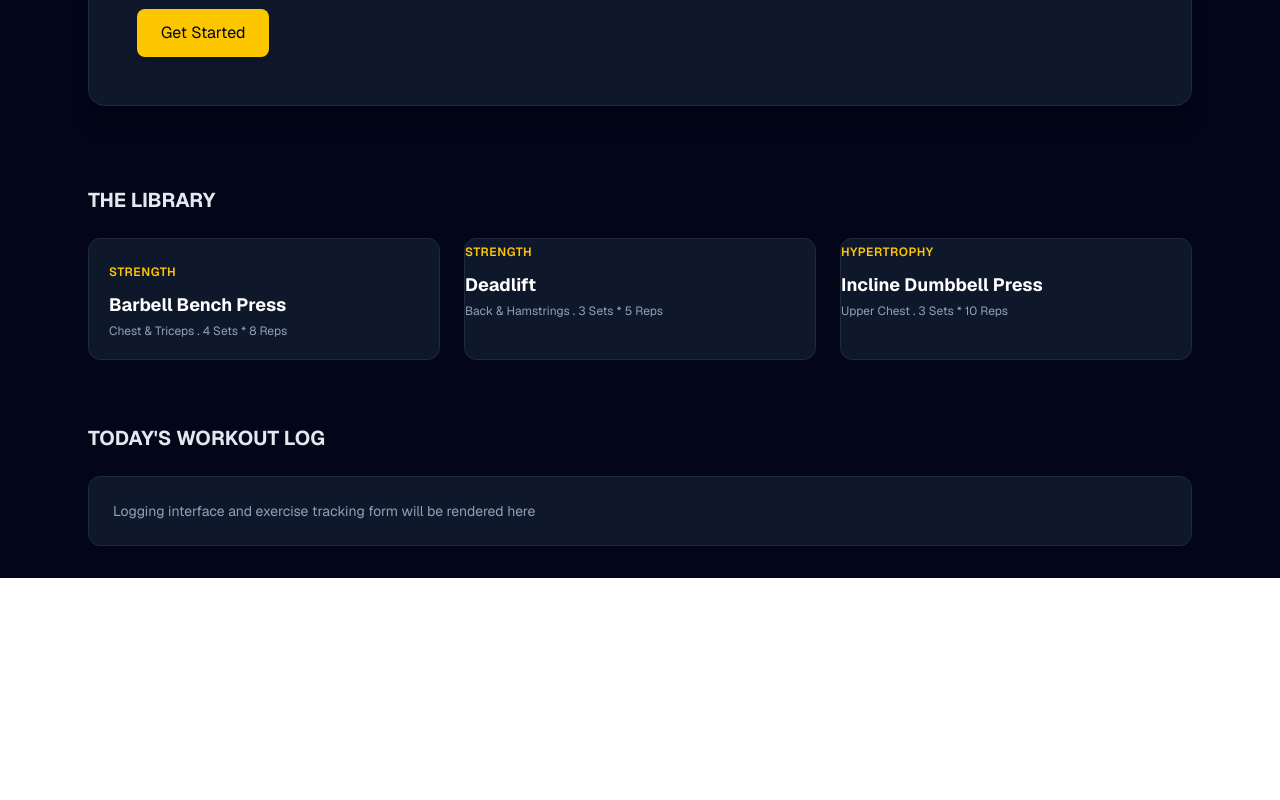
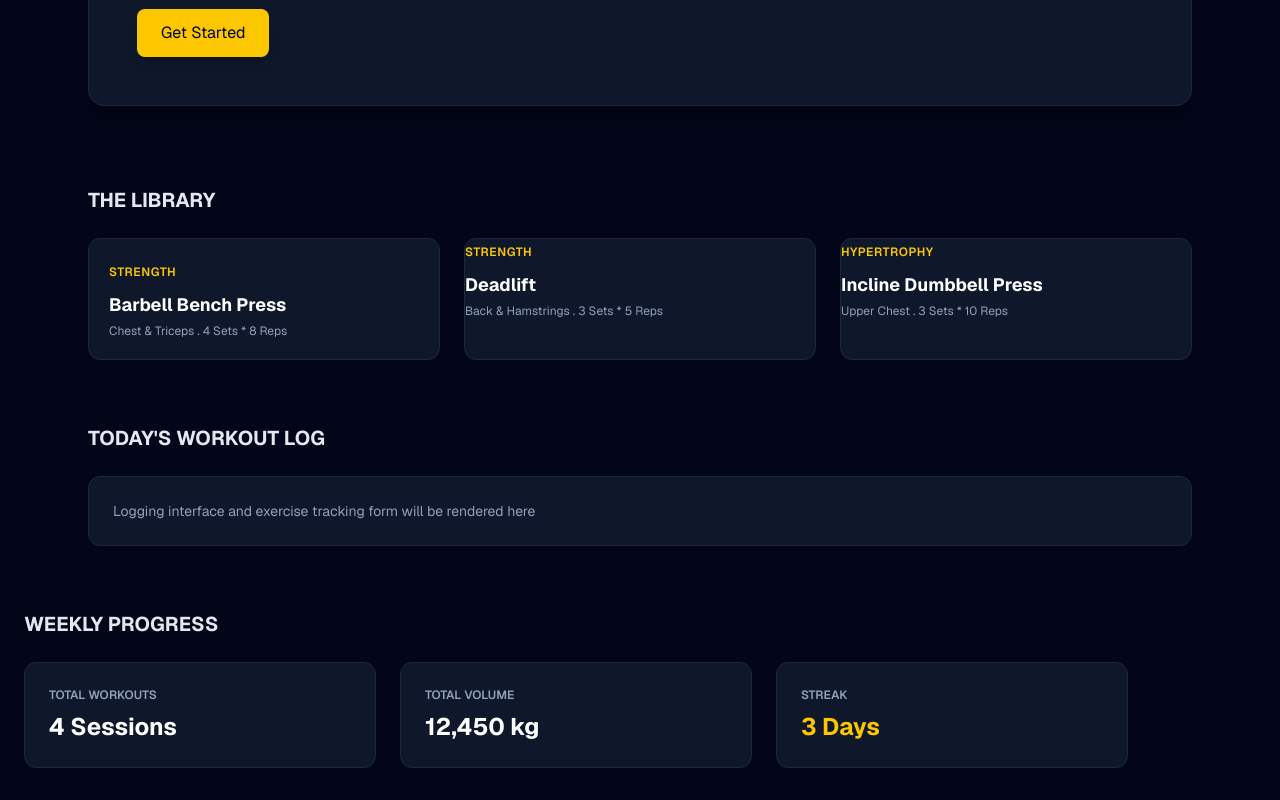
Before and after one commit to sumandebnath-tech/B14-A6-Fit-Log, a Next.js app: page / in a window 1280 px wide. Shown: the part 365-1165 px from the top of the page. Before the commit the page ends 943 px from the top, so only its background shows below. Built offline with nearby package versions, Linux system fonts and the light colour scheme.

Commit message:
Add weekly progress and statistics section

```diff
--- a/app/page.tsx
+++ b/app/page.tsx
@@ -84,6 +84,27 @@ export default function Home() {
           <p className="text-slate-400 text-sm ">Logging interface and exercise tracking form will be rendered here</p>
         </div>
       </section>
+
+      {/* Weekly progress and statistics section */}
+      <section className="max-w-6xl mw-auto px-6 py-8">
+        <h2 className="text-xl font-bold mb-6 text-slate-200">WEEKLY PROGRESS</h2>
+        <div className="grid grid-cols-1 md:grid-cols-3 gap-6">
+          <div className="bg-slate-900 border border-slate-800 rounded-xl p-6">
+            <h3 className="text-slate-400 text-xs font-semibold">TOTAL WORKOUTS</h3>
+            <p className="text-2xl font-bold text-white mt-2">4 Sessions</p>
+          </div>
+
+          <div className="bg-slate-900 border border-slate-800 rounded-xl p-6">
+            <h3 className="text-slate-400 text-xs font-semibold">TOTAL VOLUME</h3>
+            <p className="text-2xl font-bold text-white mt-2">12,450 kg</p>
+        </div>
+
+         <div className="bg-slate-900 border border-slate-800 rounded-xl p-6">
+            <h3 className="text-slate-400 text-xs font-semibold">STREAK</h3>
+            <p className="text-2xl font-bold text-yellow-400 mt-2">3 Days</p>
+        </div>
+      </div>
+    </section>
       </div>
   );
 }
```
